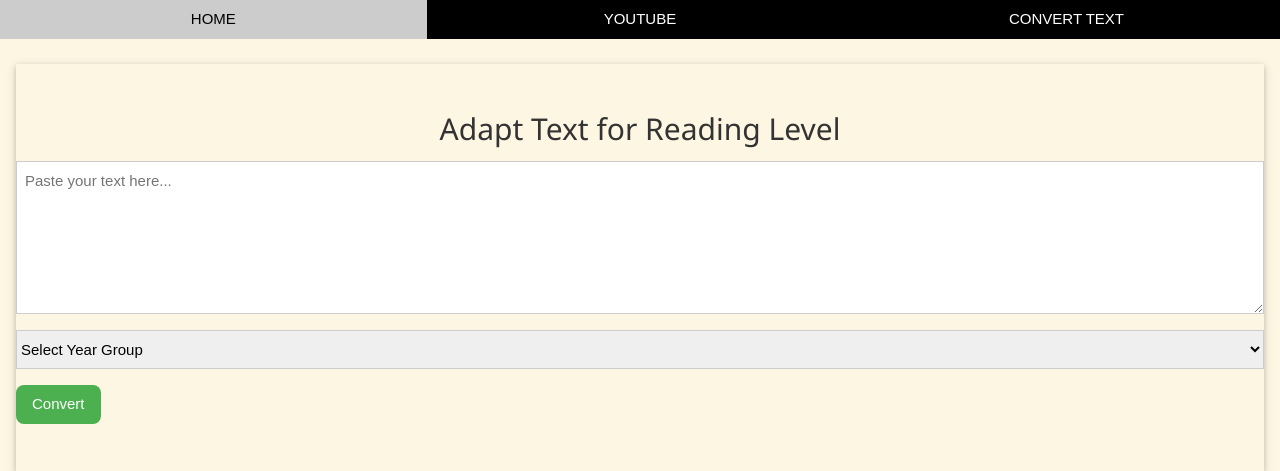
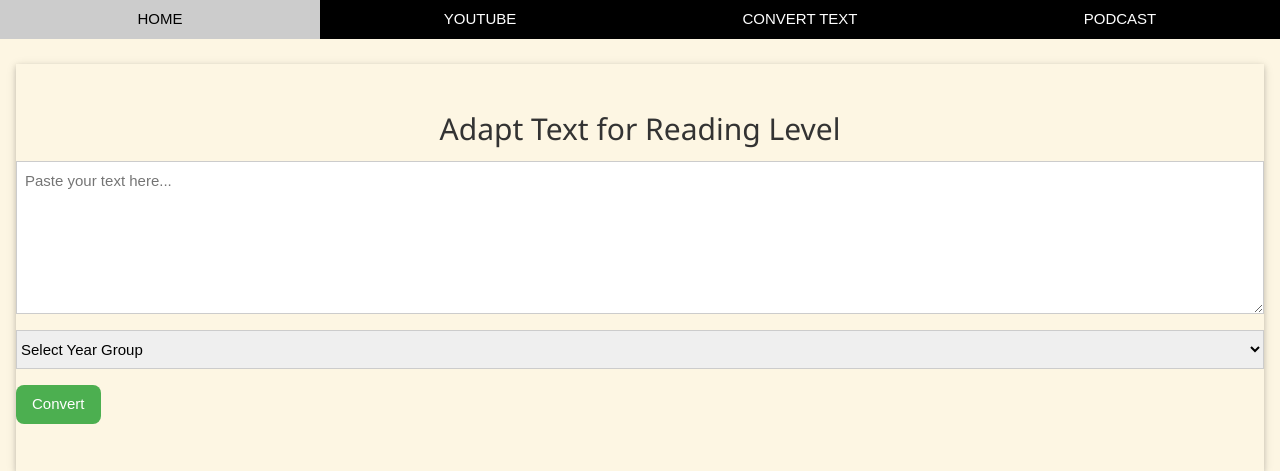
Before and after one commit to waynetboote/revaise, a Flask app: page /convert in a window 1280 px wide. Shown: the top 471 px of the page. Run offline with Flask 3, Linux system fonts and the light colour scheme.

Commit message:
Update base.html

```diff
--- a/templates/base.html
+++ b/templates/base.html
@@ -18,13 +18,16 @@
 </head>
 <body>
   <!-- Navigation Bar -->
-  <div class="w3-top">
-    <div class="w3-bar w3-black">
-      <a href="{{ url_for('home') }}" class="w3-bar-item w3-button" style="width:33.33% !important">HOME</a>
-      <a href="{{ url_for('youtube_tool') }}" class="w3-bar-item w3-button" style="width:33.33% !important">YOUTUBE</a>
-      <a href="{{ url_for('convert_tool') }}" class="w3-bar-item w3-button" style="width:33.33% !important">CONVERT TEXT</a>
-    </div>
+  <!-- Navigation Bar in base.html -->
+<div class="w3-top">
+  <div class="w3-bar w3-black">
+    <a href="{{ url_for('home') }}" class="w3-bar-item w3-button" style="width:25% !important">HOME</a>
+    <a href="{{ url_for('youtube_tool') }}" class="w3-bar-item w3-button" style="width:25% !important">YOUTUBE</a>
+    <a href="{{ url_for('convert_tool') }}" class="w3-bar-item w3-button" style="width:25% !important">CONVERT TEXT</a>
+    <a href="{{ url_for('podcast_tool') }}" class="w3-bar-item w3-button" style="width:25% !important">PODCAST</a>
   </div>
+</div>
+
 
   <!-- Main Content -->
   <div class="w3-container w3-padding-64">
```
